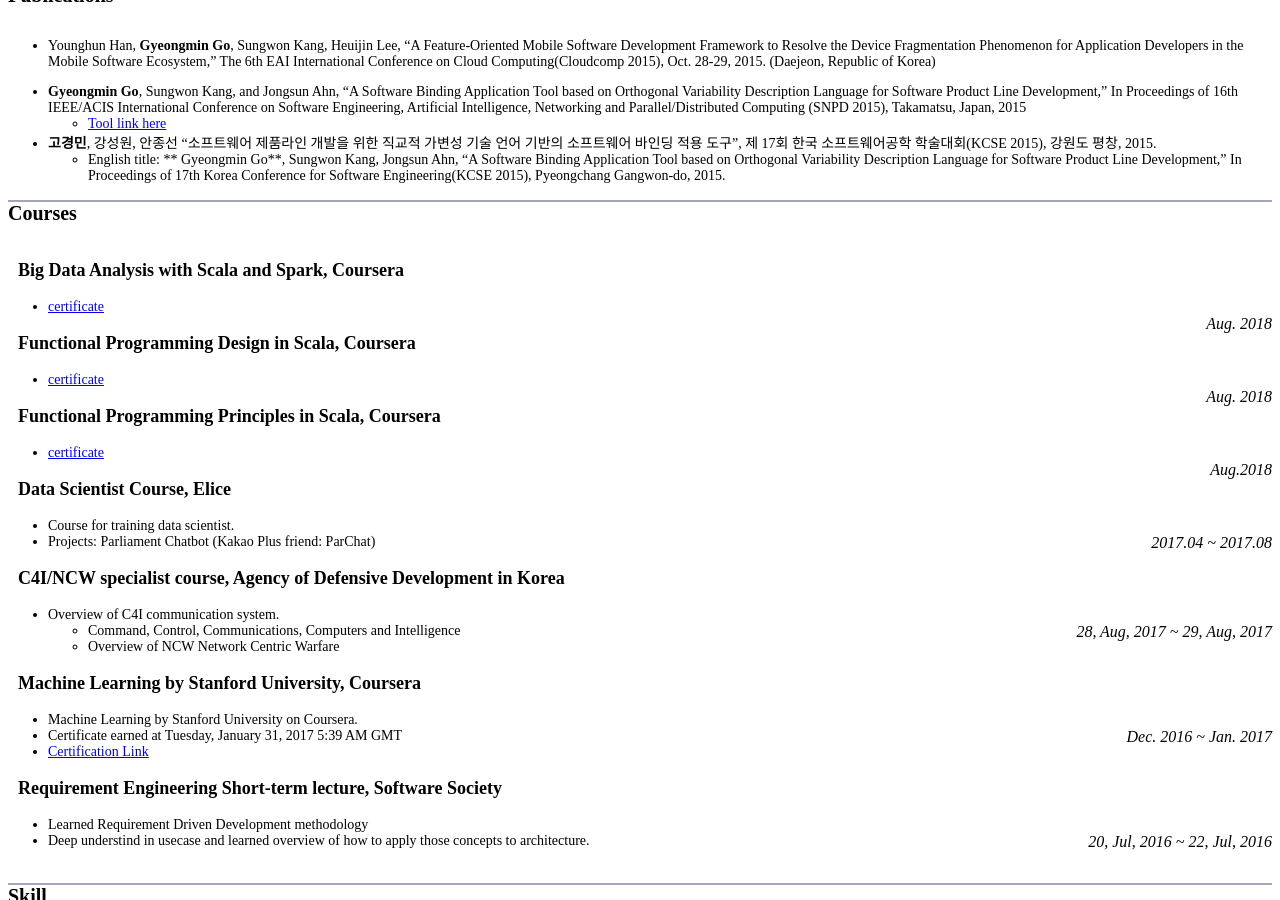
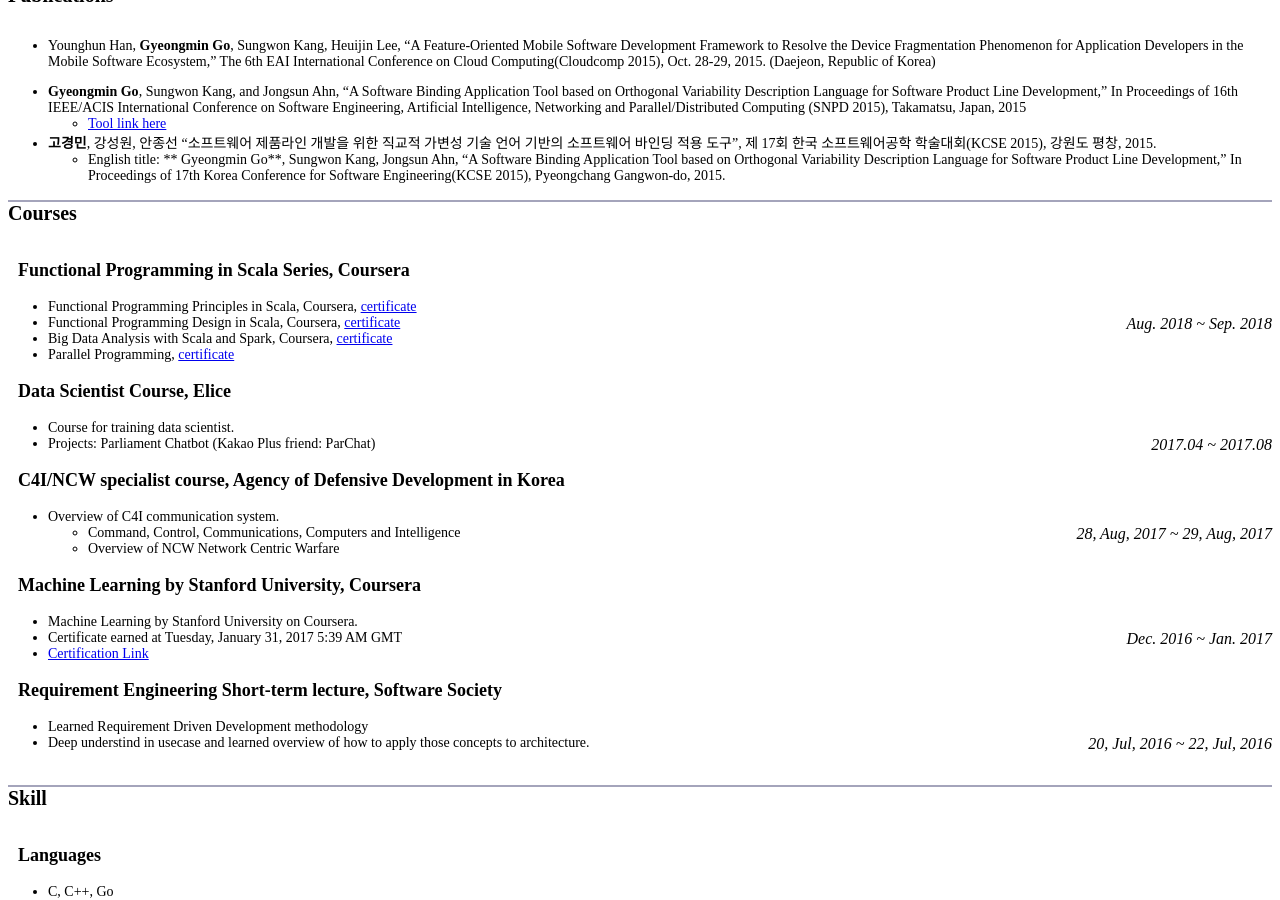
Before and after one commit to gkm2164/gkm2164.github.io, a Jekyll site: the page built from index.md, in a window 1280 px wide and 900 px high, scrolled down 2130 px. Built offline with Jekyll 4.4.1, drawn with Linux system fonts in a browser that asks for light colours; our own code applies the rules of GitHub Pages for plain Markdown files.

Commit message:
Update index.md

```diff
--- a/index.md
+++ b/index.md
@@ -147,23 +147,15 @@ _Oct. 2010 ~ Dec. 2011_
 
 ## Courses
 
-### Big Data Analysis with Scala and Spark, Coursera
+### Functional Programming in Scala Series, Coursera
 
 {:.float-right}
-_Aug. 2018_
-* [certificate](https://gben.me/O1Fs4c2z)
+_Aug. 2018 ~ Sep. 2018_
 
-### Functional Programming Design in Scala, Coursera
-
-{:.float-right}
-_Aug. 2018_
-* [certificate](https://gben.me/ZCIP2nUo)
-
-### Functional Programming Principles in Scala, Coursera
-
-{:.float-right}
-_Aug.2018_
-* [certificate](https://gben.me/3hEagb34)
+* Functional Programming Principles in Scala, Coursera, [certificate](https://gben.me/3hEagb34)
+* Functional Programming Design in Scala, Coursera, [certificate](https://gben.me/ZCIP2nUo)
+* Big Data Analysis with Scala and Spark, Coursera, [certificate](https://gben.me/O1Fs4c2z)
+* Parallel Programming, [certificate](https://gben.me/OZ4Giejf)
 
 ### Data Scientist Course, Elice
 
```
